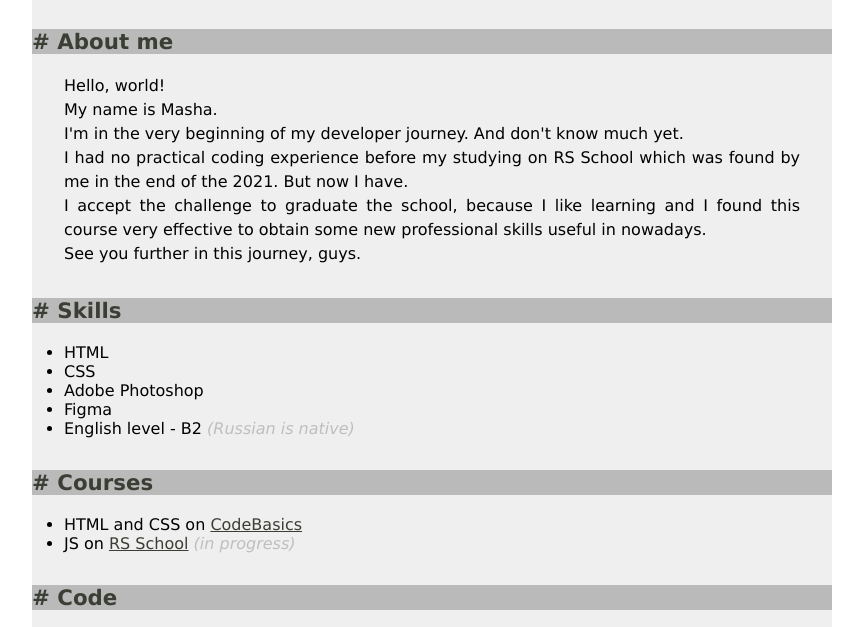
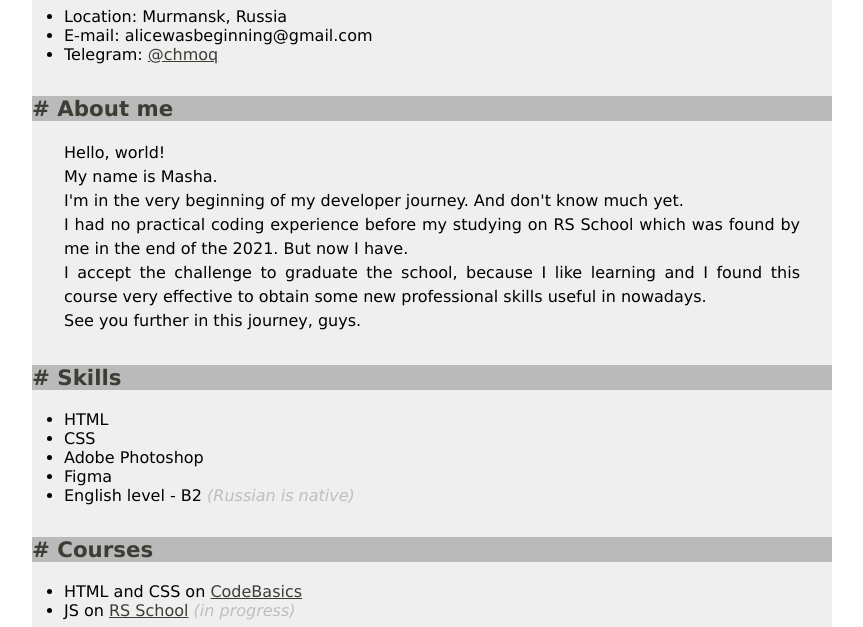
Before and after one commit to chmoq/rsschool-cv, a plain HTML site: page index.html in a window 1280 px wide. Shown: the part 128-755 px from the top of the page, without its empty margins (208-1071 px from the left). Drawn offline with Linux system fonts and the light colour scheme.

Commit message:
feat: add contacts section

```diff
--- a/index.html
+++ b/index.html
@@ -13,6 +13,13 @@
             <img id='profilepic' src="assets/img/picture.jpg" alt='profile picture'>
         </header>
         <main>
+          <h2># Contacts</h2>
+          <ul>
+            <li>Location: Murmansk, Russia</li>
+            <li>E-mail: alicewasbeginning@gmail.com</li>
+            <li>Telegram: <a href="https://t.me/chmoq">@chmoq</a></li>
+          </ul>
+
           <h2># About me</h2>
             <p>
             Hello, world! <br>
```
